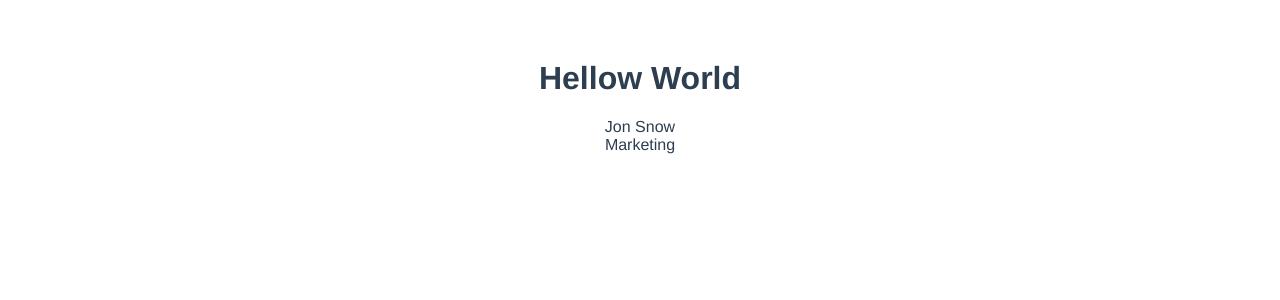
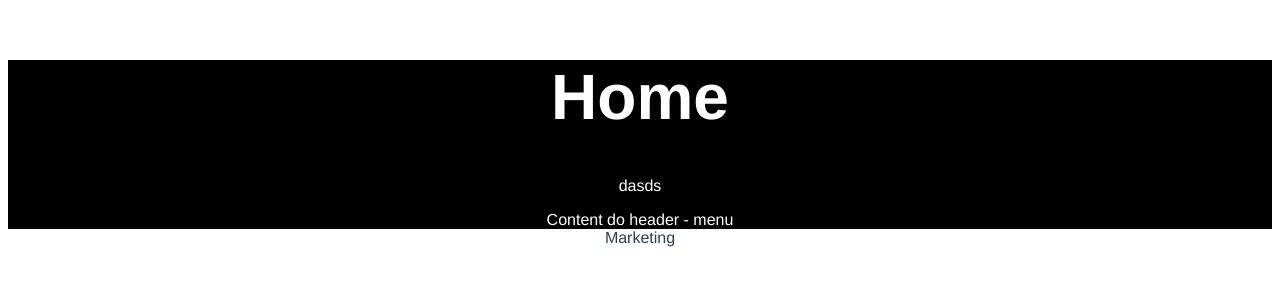
Before and after one commit to fty57/fundamentals-vue, a Vue app in the folder crud-app/app/: page / in a window 1280 px wide. Shown: the top 300 px of the page. Built offline with nearby package versions, Linux system fonts and the light colour scheme.

Commit message:
Componentes slot

```diff
--- a/crud-app/app/src/App.vue
+++ b/crud-app/app/src/App.vue
@@ -1,5 +1,15 @@
 <template>
-  <LifeCycle />
+  <TheHeader>
+    <template v-slot:title>
+      <h1>Home</h1>
+    </template>
+
+    <template v-slot:description>
+      <p>dasds</p>
+    </template>
+
+    Content do header - menu
+  </TheHeader>
 
   <div v-show="showName">Nome: {{ firstName }} Sobrenome: {{ lastName }}</div>
 
@@ -9,12 +19,12 @@
 </template>
 
 <script>
-import LifeCycle from "./components/LifeCycle.vue";
+import TheHeader from "./components/TheHeader.vue";
 
 export default {
   name: "App",
   components: {
-    LifeCycle,
+    TheHeader,
   },
   data() {
     return {
--- /dev/null
+++ b/crud-app/app/src/components/TheHeader.vue
@@ -0,0 +1,28 @@
+<template>
+  <header class="header">
+    <h1 v-if="$slots.title">
+      <slot name="title"></slot>
+    </h1>
+    <div class="description">
+      <slot name="description"></slot>
+    </div>
+    <div class="content">
+      <slot></slot>
+    </div>
+  </header>
+</template>
+
+<script>
+export default {
+  mounted() {
+    console.log(this.$slots);
+  },
+};
+</script>
+
+<style>
+.header {
+  background: #000;
+  color: #fff;
+}
+</style>
```
